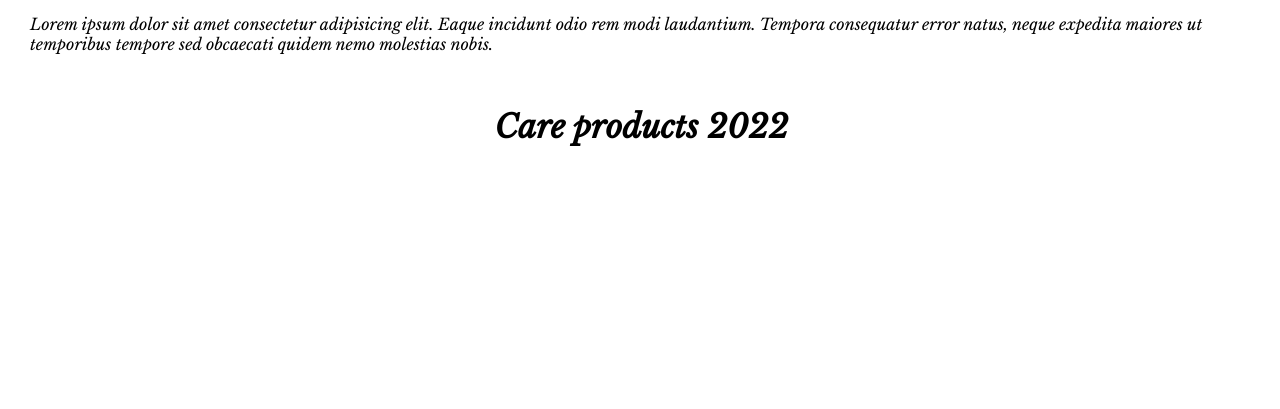
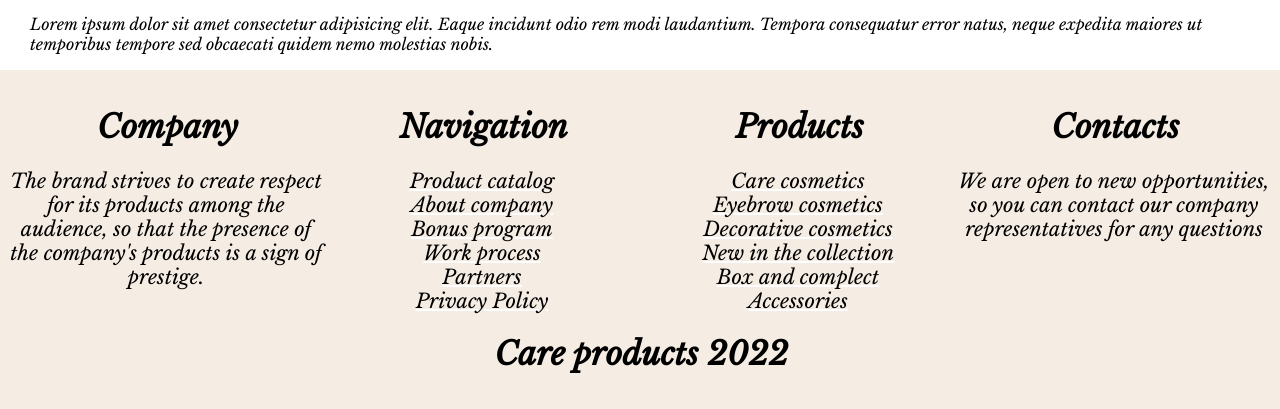
Before and after one commit to AigerimAkmatalieva/care-products-diploma-, a React (Create React App) app: page /signup in a window 1280 px wide. Shown: the part 783-1192 px from the top of the page. Before the commit the page ends 968 px from the top, so only its background shows below. Built offline with nearby package versions, Linux system fonts and the light colour scheme.

Commit message:
added footer

```diff
--- a/src/components/Footer/Footer.css
+++ b/src/components/Footer/Footer.css
@@ -1,6 +1,84 @@
+.row {
+  display: flex;
+  margin: 0 -.5rem;
+  flex-wrap: wrap;
+}
+[class^="col"] {
+  padding: 0 -.5rem;
+}
+.col {
+  flex: 1 0 0;
+  /*
+  flex-grow: 1;
+  flex-shrink: 0;
+  flex-basis: 0;
+  */
+}
+.col-auto {
+  flex: 0 0 auto;
+}
+.col-1 {
+  flex: 0 0 8.33333%;
+}
+.col-2 {
+  flex: 0 0 16.66666%;
+}
+.col-3 {
+  flex: 0 0 25%;
+}
+.col-4 {
+  flex: 0 0 33.33333%;
+}
+.col-5 {
+  flex: 0 0 41.66666%;
+}
+.col-6 {
+  flex: 0 0 50%;
+}
+.col-7 {
+  flex: 0 0 58.333333%;
+}
+.col-8 {
+  flex: 0 0 66.666667%;
+}
+.col-9 {
+  flex: 0 0 75%;
+}
+.col-10 {
+  flex: 0 0 83.333333%;
+}
+.col-11 {
+  flex: 0 0 91.6666667%;
+}
+.col-12 {
+  flex: 0 0 100%;
+}
+@media (max-width:600) {
+  .col-1 {width: 8.33%;}
+.col-2 {width: 16.66%;}
+.col-3 {width: 25%;}
+.col-4 {width: 33.33%;}
+.col-5 {width: 41.66%;}
+.col-6 {width: 50%;}
+.col-7 {width: 58.33%;}
+.col-8 {width: 66.66%;}
+.col-9 {width: 75%;}
+.col-10 {width: 83.33%;}
+.col-11 {width: 91.66%;}
+.col-12 {width: 100%;}
+}
 .Footer {
-  background-color: white;
+  background-color: #F5ECE3;
   padding: 1rem;
   text-align: center;
   color: black;
 }
+.Footer p {
+  font-size: 20px;
+  font-weight: 400;
+}
+.Footer aside {
+  font-size: 20px;
+  font-weight: 400;
+  text-decoration: underline white;
+}
--- a/src/components/Footer/Footer.js
+++ b/src/components/Footer/Footer.js
@@ -3,7 +3,35 @@ import "./Footer.css";
 function Footer(props) {
   return (
     <footer className="Footer">
-     <h1>Care products 2022</h1>
+    <div class="row">
+      <div class="col-3">
+        <h1>Company</h1>
+        <p>The brand strives to create respect for its products among the audience, so that the presence of the company's products is a sign of prestige.</p>
+      </div>
+      <div class="col-3">
+        <h1>Navigation</h1>
+        <aside>Product catalog</aside>
+        <aside>About company</aside>
+        <aside>Bonus program</aside>
+        <aside>Work process</aside>
+        <aside>Partners</aside>
+        <aside>Privacy Policy</aside>
+      </div>
+      <div class="col-3">
+        <h1>Products</h1>
+        <aside>Care cosmetics</aside>
+        <aside>Eyebrow cosmetics</aside>
+        <aside>Decorative cosmetics</aside>
+        <aside>New in the collection</aside>
+        <aside>Box and complect</aside>
+        <aside>Accessories</aside>
+      </div>
+      <div class="col-3">
+        <h1>Contacts</h1>
+        <p>We are open to new opportunities, so you can contact our company representatives for any questions</p>
+      </div>
+    </div>
+    <h1>Care products 2022</h1>
     </footer>
   );
 
```
